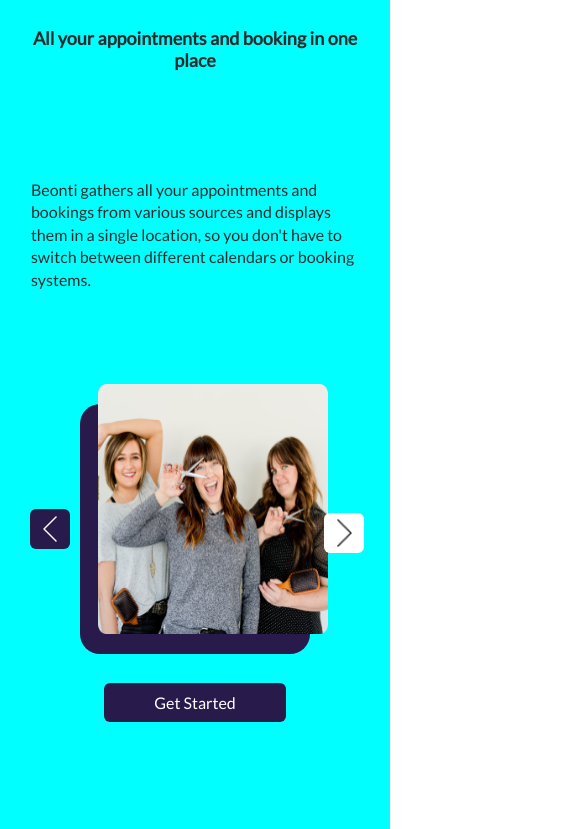
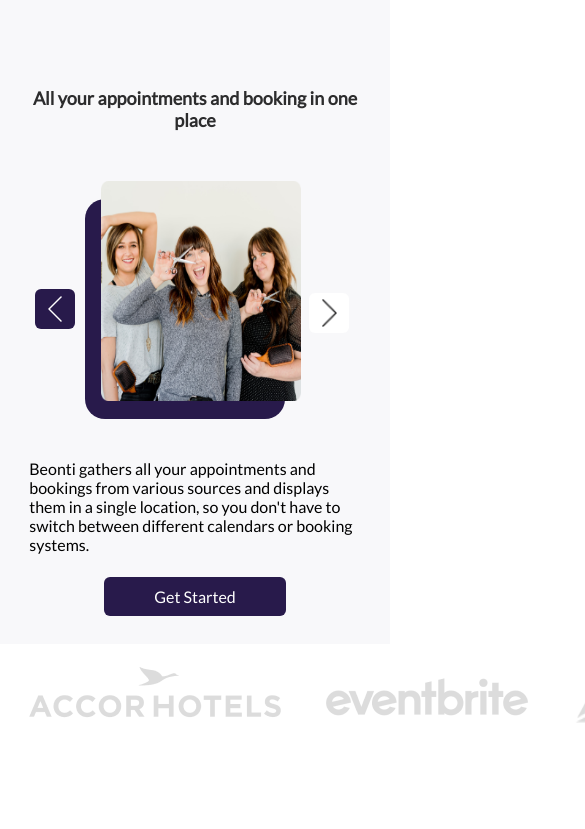
Before and after one commit to aliyavarguluzada/Beonti, a plain HTML site: page index.html in a window 390 px wide. Shown: the part 99-928 px from the top of the page, 585 px wide, since content can reach past the window. After the commit the page ends 844 px from the top, so only its background shows below. Drawn offline with Linux system fonts and the light colour scheme.

Commit message:
one more

```diff
--- a/css/media.css
+++ b/css/media.css
@@ -41,8 +41,7 @@
 
     .head-main {
         background-color: #F8F8FA;
-        background-color: aqua;
-        padding: 30px 0px;
+        padding: 90px 0px;
 
     }
 
@@ -57,6 +56,8 @@
     /* .head-side-1 {} */
 
     .head-side-1 p {
+        display: none;
+
         width: 99%;
         font-family: regular;
         font-weight: 400;
@@ -77,6 +78,7 @@
         height: 0;
         padding: 20px;
         background: none;
+        margin: 10px;
     }
 
     .vector-right img {
@@ -103,26 +105,32 @@
         align-items: center;
         justify-content: center;
 
+
     }
 
     .head-side-2 {
         gap: 10px;
         width: 392px;
+        height: 300px;
+
 
 
     }
 
     .get-started {
         position: absolute;
-        top: 85%;
+        top: 105%;
     }
 
     .imgs {
-        width: 230px;
-        height: 250px;
+        width: 200px;
+        height: 220px;
     }
 
     .img {
         /* display: none; */
     }
+    .unsee {
+        display: flex;
+    }
 }
--- a/css/style.css
+++ b/css/style.css
@@ -96,7 +96,9 @@
 
 }
 
-
+.unsee {
+    display: none;
+}
 
 .head-side-1 h2 {
     width: 509px;
@@ -235,7 +237,7 @@
     user-select: none;
 
     position: relative;
-
+    margin-left: 25px;
     width: 60px;
     height: 60px;
     /* main color */
--- a/index.html
+++ b/index.html
@@ -72,18 +72,20 @@
                     </div>
                 </div>
             </div>
+            <p class="unsee">Beonti gathers all your appointments and bookings from various sources and displays them in a
+                single location, so you don't have to switch between different calendars or booking systems.</p>
         </div>
     </div>
     <!-- End header -->
 
     <!-- sponsors -->
-    <!-- <div id="container" class="sponsors">
+    <div id="container" class="sponsors">
         <img src="/images/s1.png" alt="">
         <img src="/images/s2.png" alt="">
         <img src="/images/s3.png" alt="">
         <img src="/images/s4.png" alt="">
         <img src="/images/s5.png" alt="">
-    </div> -->
+    </div>
     <!-- End sponsors -->
 
     <!-- features -->
```
